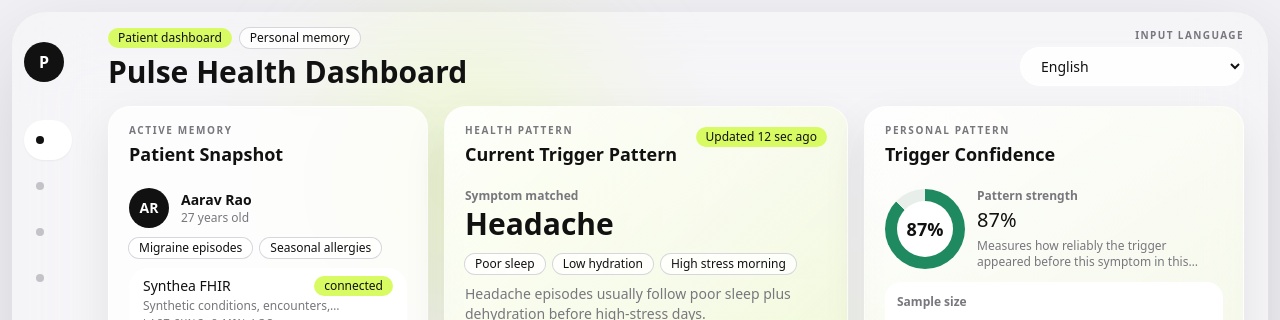
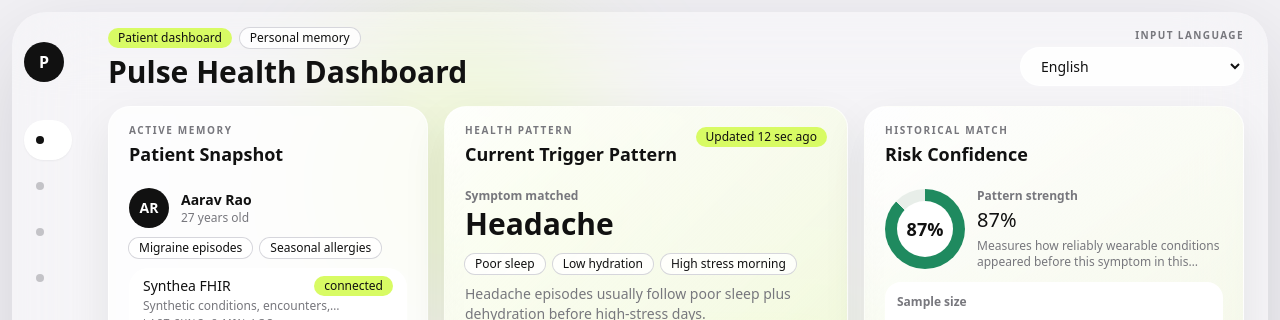
Before and after one commit to Karansankhe/cognee_codebase, a React (Vite) app in the folder frontend/: page / in a window 1280 px wide. Shown: the top 320 px of the page. Built offline with nearby package versions, Linux system fonts and the light colour scheme.

Commit message:
Update dashboard risk confidence panel

```diff
--- a/frontend/src/features/dashboard/components/ConfidencePanel.tsx
+++ b/frontend/src/features/dashboard/components/ConfidencePanel.tsx
@@ -10,7 +10,7 @@
 
   return (
     <Card className="bg-[linear-gradient(145deg,rgba(255,255,255,0.9),rgba(216,251,100,0.12))]">
-      <CardHeader title="Trigger Confidence" eyebrow="Personal pattern" />
+      <CardHeader title="Risk Confidence" eyebrow="Historical match" />
       <CardBody className="space-y-3">
         <div className="flex items-center gap-3">
           <div
@@ -31,8 +31,8 @@
               {score}%
             </p>
             <p className="mt-1 line-clamp-2 text-xs leading-4 text-pulse-muted">
-              Measures how reliably the trigger appeared before this symptom in
-              this patient's own comparable episodes.
+              Measures how reliably wearable conditions appeared before this
+              symptom in this patient's comparable episodes.
             </p>
           </div>
         </div>
```
